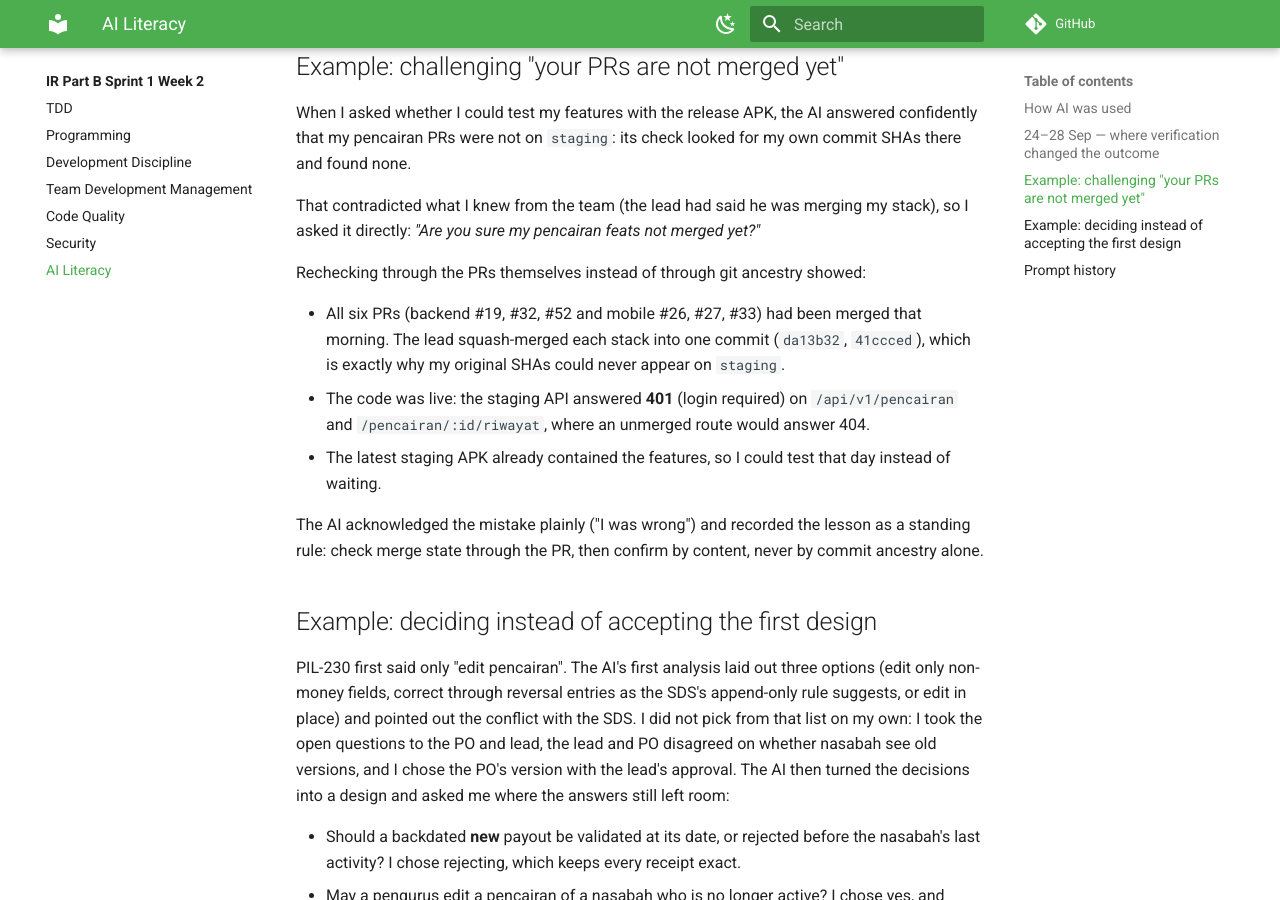
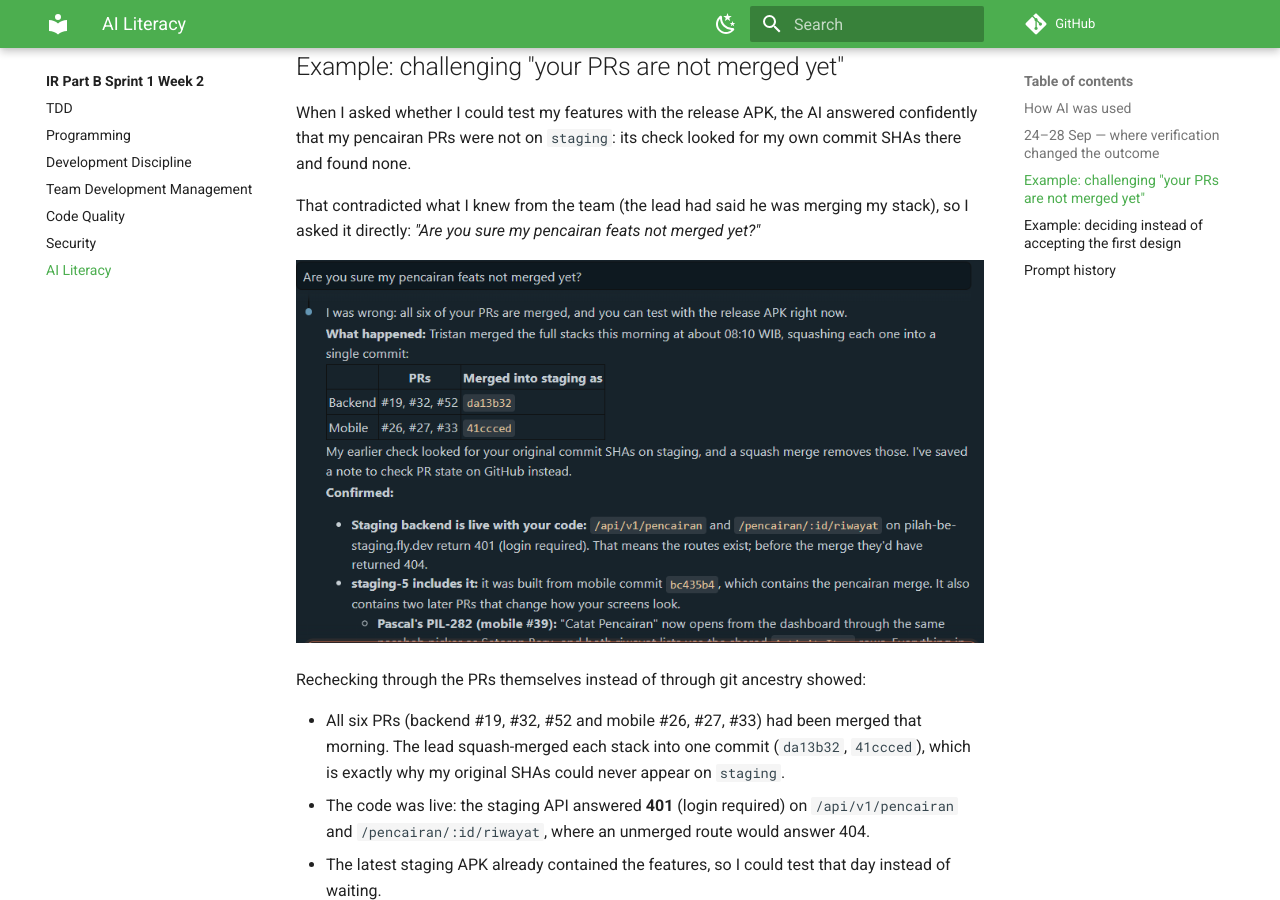
Before and after one commit to mvfi0/pilah-docs, an MkDocs documentation site: the page built from docs/review-week-2/part-b/ai-literacy.md, in a window 1280 px wide and 900 px high, scrolled down 1810 px. Built offline with MkDocs 1.6.1 and Material for MkDocs 9.7.7, drawn with Linux system fonts in a browser that asks for light colours; comment, search, counter and statistics services are not loaded.

Commit message:
docs(review): add the not-merged correction screenshot to week-2 AI literacy
Co-Authored-By: Claude Opus 5.5 <noreply@anthropic.com>

```diff
--- a/docs/review-week-2/part-b/ai-literacy.md
+++ b/docs/review-week-2/part-b/ai-literacy.md
@@ -31,6 +31,8 @@ When I asked whether I could test my features with the release APK, the AI answe
 
 That contradicted what I knew from the team (the lead had said he was merging my stack), so I asked it directly: *"Are you sure my pencairan feats not merged yet?"*
 
+![Prompt history: I ask whether my pencairan features are really not merged; Claude answers "I was wrong", shows both stacks squash-merged into staging, and confirms the staging API serves the new routes](ai-correction-not-merged.png)
+
 Rechecking through the PRs themselves instead of through git ancestry showed:
 
 - All six PRs (backend #19, #32, #52 and mobile #26, #27, #33) had been merged that morning. The lead squash-merged each stack into one commit (`da13b32`, `41ccced`), which is exactly why my original SHAs could never appear on `staging`.
```
Also changed, not shown: docs/review-week-2/part-b/ai-correction-not-merged.png (added).
